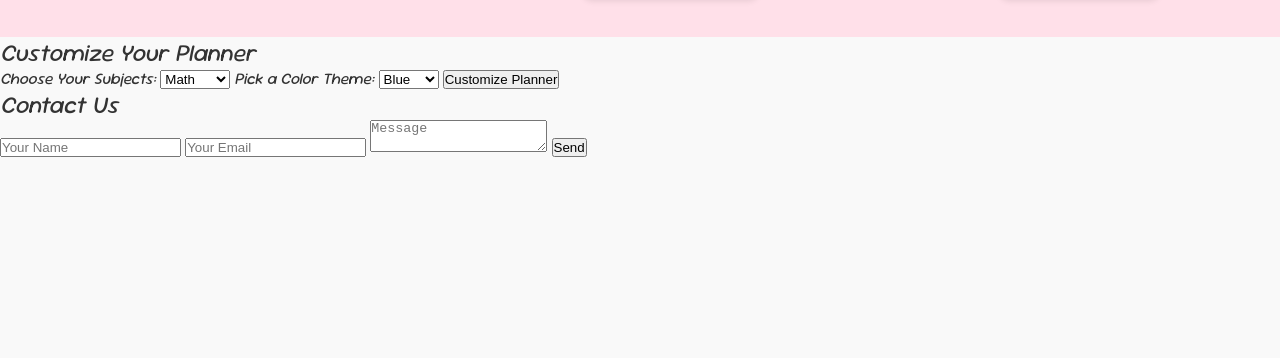
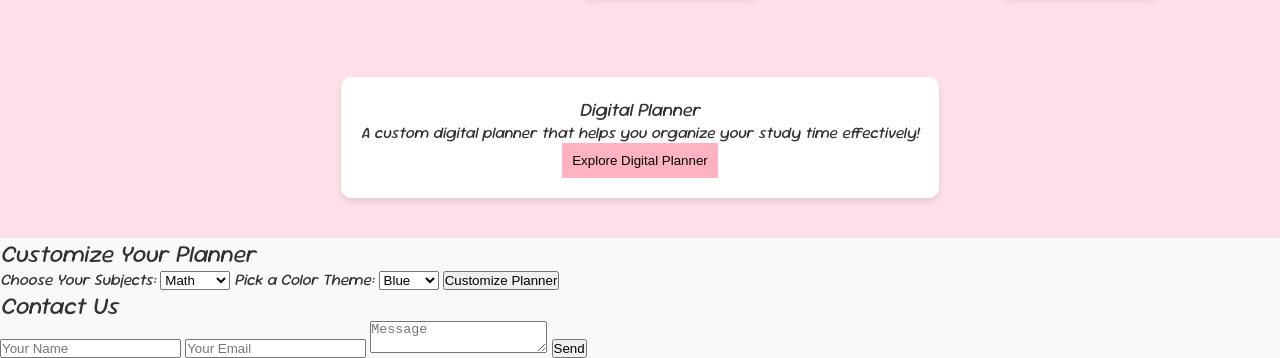
Before and after one commit to https09mikayla/bear-minded-website, a plain HTML site: page index.html in a window 1280 px wide. Shown: the part 658-1016 px from the top of the page. Before the commit the page ends 815 px from the top, so only its background shows below. Drawn offline with Linux system fonts and the light colour scheme; a script that the page names is missing; files whose address does not match are found by name.

Commit message:
Update index.html

```diff
--- a/index.html
+++ b/index.html
@@ -57,6 +57,16 @@
     </div>
 </section>
 
+    <section id="products">
+    <div class="product">
+        <h3>Digital Planner</h3>
+        <p>A custom digital planner that helps you organize your study time effectively!</p>
+        <a href="digital-planner.html">
+            <button>Explore Digital Planner</button>
+        </a>
+    </div>
+</section>
+
 <section id="customize">
     <h2>Customize Your Planner</h2>
     <form id="customization-form">
```
